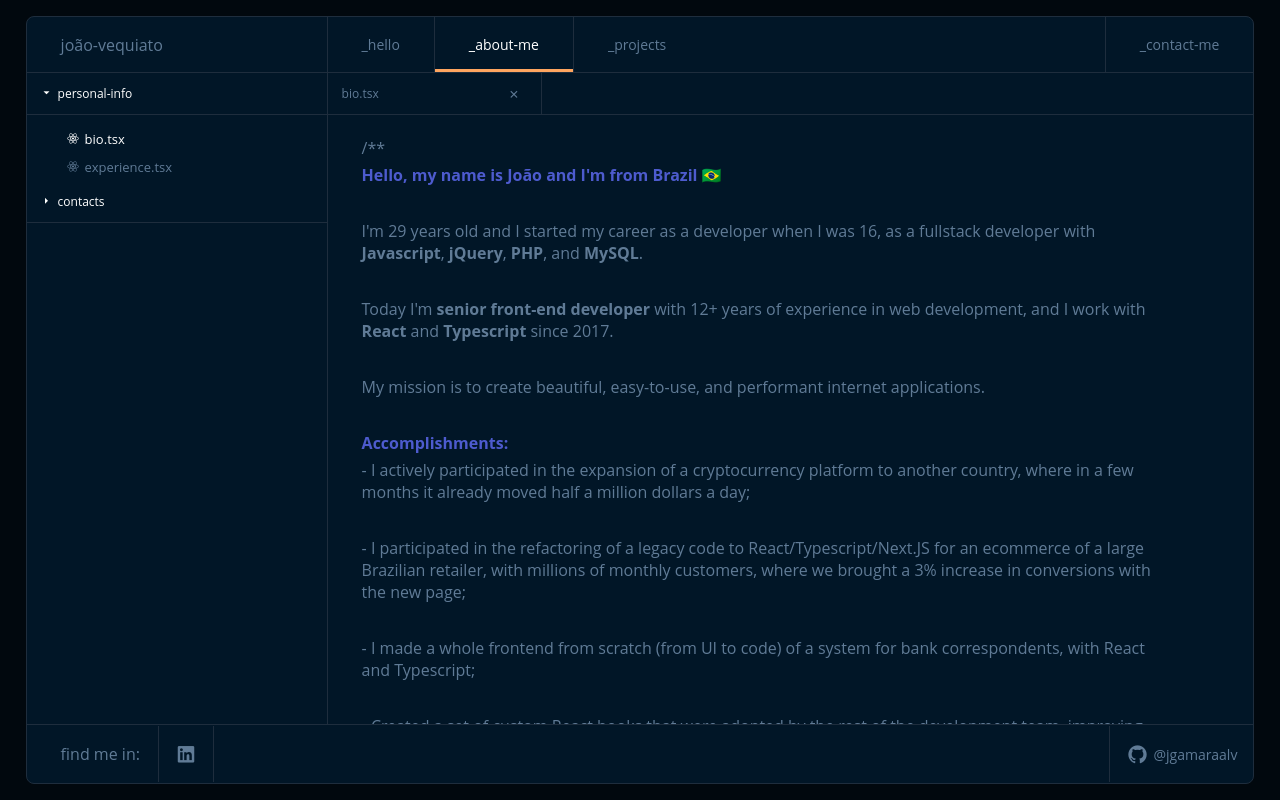
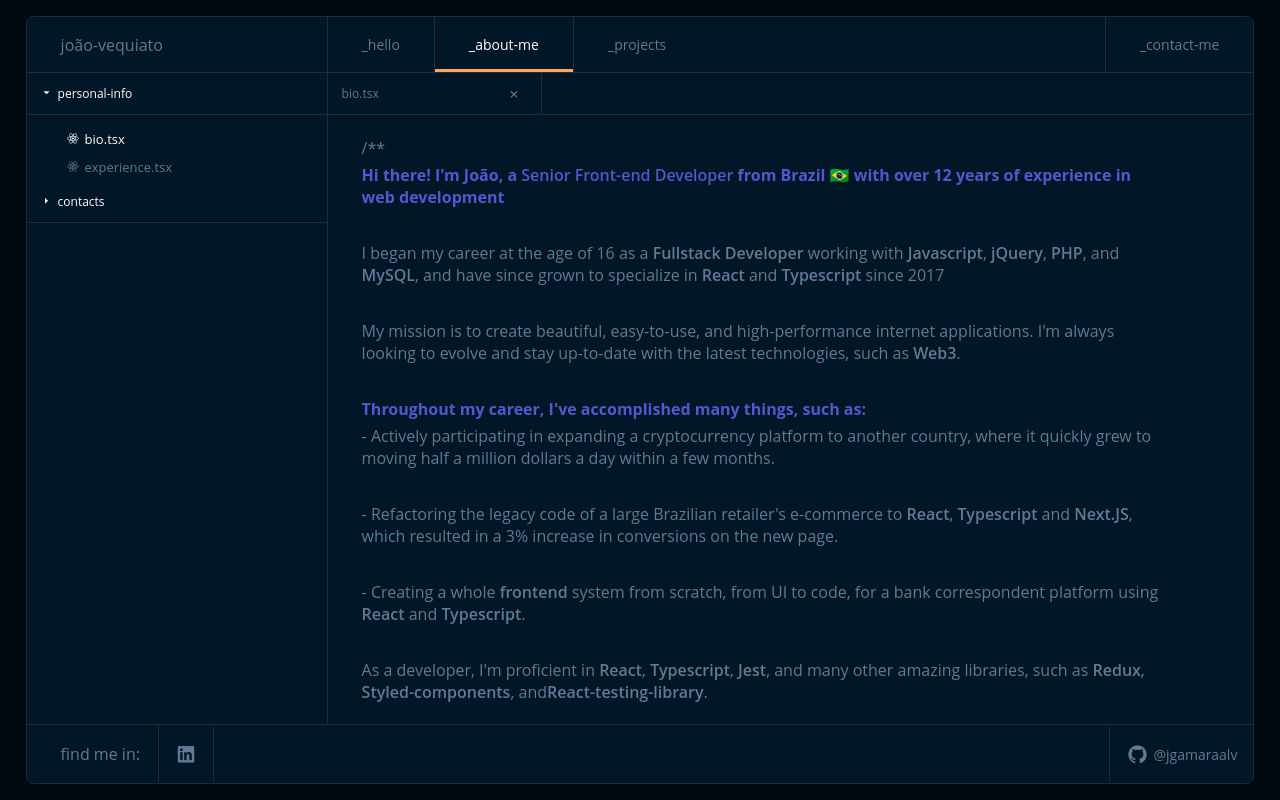
Before and after one commit to jgamaraalv/portfolio, a Next.js app: page /about/bio in a window 1280 px wide. Built offline with nearby package versions, Linux system fonts and the light colour scheme.

Commit message:
SEO improvements

```diff
--- a/src/app/(internal)/about/bio/page.tsx
+++ b/src/app/(internal)/about/bio/page.tsx
@@ -5,116 +5,77 @@ export default function Bio() {
     <section>
       <article>
         <p className={styles.comment}>
-          <b>Hello, my name is João and I&apos;m from Brazil</b> 🇧🇷
+          <b>
+            Hi there! I&apos;m João, a <em>Senior Front-end Developer</em> from
+            Brazil 🇧🇷 with over 12 years of experience in web development
+          </b>
         </p>
 
         <br />
 
         <p className={styles.comment}>
-          I&apos;m 29 years old and I started my career as a developer when I
-          was 16, as a fullstack developer with <strong>Javascript</strong>,{" "}
-          <strong>jQuery</strong>, <strong>PHP</strong>, and{" "}
-          <strong>MySQL</strong>.
+          I began my career at the age of 16 as a <em>Fullstack Developer</em>{" "}
+          working with <em>Javascript</em>, <em>jQuery</em>, <em>PHP</em>, and{" "}
+          <em>MySQL</em>, and have since grown to specialize in <em>React</em>{" "}
+          and <em>Typescript</em> since 2017
         </p>
 
         <br />
 
         <p className={styles.comment}>
-          Today I&apos;m <strong>senior front-end developer</strong> with 12+
-          years of experience in web development, and I work with{" "}
-          <strong>React</strong> and <strong>Typescript</strong> since 2017.
+          My mission is to create beautiful, easy-to-use, and high-performance
+          internet applications. I&apos;m always looking to evolve and stay
+          up-to-date with the latest technologies, such as <em>Web3</em>.
         </p>
 
         <br />
 
         <p className={styles.comment}>
-          My mission is to create beautiful, easy-to-use, and performant
-          internet applications.
+          <b>
+            Throughout my career, I&apos;ve accomplished many things, such as:
+          </b>
+        </p>
+
+        <p className={styles.comment}>
+          - Actively participating in expanding a cryptocurrency platform to
+          another country, where it quickly grew to moving half a million
+          dollars a day within a few months.
         </p>
 
         <br />
 
         <p className={styles.comment}>
-          <b>Accomplishments:</b>
-        </p>
-
-        <p className={styles.comment}>
-          - I actively participated in the expansion of a cryptocurrency
-          platform to another country, where in a few months it already moved
-          half a million dollars a day;
+          - Refactoring the legacy code of a large Brazilian retailer&apos;s
+          e-commerce to <em>React</em>, <em>Typescript</em> and <em>Next.JS</em>
+          , which resulted in a 3% increase in conversions on the new page.
         </p>
 
         <br />
 
         <p className={styles.comment}>
-          - I participated in the refactoring of a legacy code to
-          React/Typescript/Next.JS for an ecommerce of a large Brazilian
-          retailer, with millions of monthly customers, where we brought a 3%
-          increase in conversions with the new page;
+          - Creating a whole <em>frontend</em> system from scratch, from UI to
+          code, for a bank correspondent platform using <em>React</em> and{" "}
+          <em>Typescript</em>.
         </p>
 
         <br />
 
         <p className={styles.comment}>
-          - I made a whole frontend from scratch (from UI to code) of a system
-          for bank correspondents, with React and Typescript;
+          As a developer, I&apos;m proficient in <em>React</em>,{" "}
+          <em>Typescript</em>, <em>Jest</em>, and many other amazing libraries,
+          such as <em>Redux</em>, <em>Styled-components</em>, and
+          <em>React-testing-library</em>.
         </p>
 
         <br />
 
         <p className={styles.comment}>
-          - Created a set of custom React hooks that were adopted by the rest of
-          the development team, improving code reuse and maintenance, and a lot
-          of different UI components.
+          I also have experience with <em>full-stack development</em> using{" "}
+          <em>PHP</em>, <em>Node</em>, <em>MySQL</em>, <em>Firebase</em>,{" "}
+          <em>Mongodb</em>, and <em>Socket.io</em>, as well as some AWS services
+          such as <em>S3</em>, <em>Cloudfront</em>, <em>Route 53</em>, and{" "}
+          <em>CodeBuild</em>.
         </p>
-
-        <br />
-
-        <p className={styles.comment}>
-          <b>Skills:</b>
-        </p>
-
-        <p className={styles.comment}>
-          - Proficient in React, Typescript, Jest and many other amazing
-          libraries (redux, styled-components, react-testing-library and
-          others);
-        </p>
-
-        <br />
-
-        <p className={styles.comment}>
-          - Experience with full-stack development using PHP, Node, MySQL,
-          Firebase, Mongodb, and Socket.io;
-        </p>
-
-        <br />
-
-        <p className={styles.comment}>
-          - Experience with some AWS services (S3, Cloudfront, Route 53,
-          CodeBuild);
-        </p>
-
-        <br />
-
-        <p className={styles.comment}>
-          - Always looking for evolution, studying new technologies (Web3) and
-          improving current ones.
-        </p>
-
-        <br />
-
-        <p className={styles.comment}>
-          <b>Personality:</b>
-        </p>
-
-        <p className={styles.comment}>
-          I&apos;m a lifelong learner and problem-solver, always looking for new
-          challenges and ways to improve. In my free time, you&apos;ll find me
-          tinkering with new technologies, reading or doing some physical
-          activity.
-        </p>
-
-        <br />
       </article>
     </section>
   );
--- a/src/styles/globals.css
+++ b/src/styles/globals.css
@@ -95,6 +95,11 @@ footer {
   margin-right: 5px;
 }
 
+em {
+  font-style: normal;
+  font-weight: 600;
+}
+
 @media (min-width: 981px) {
   .main-content {
     height: 96vh;
```
Also changed, not shown: src/app/page.tsx (+5 -5 lines).
